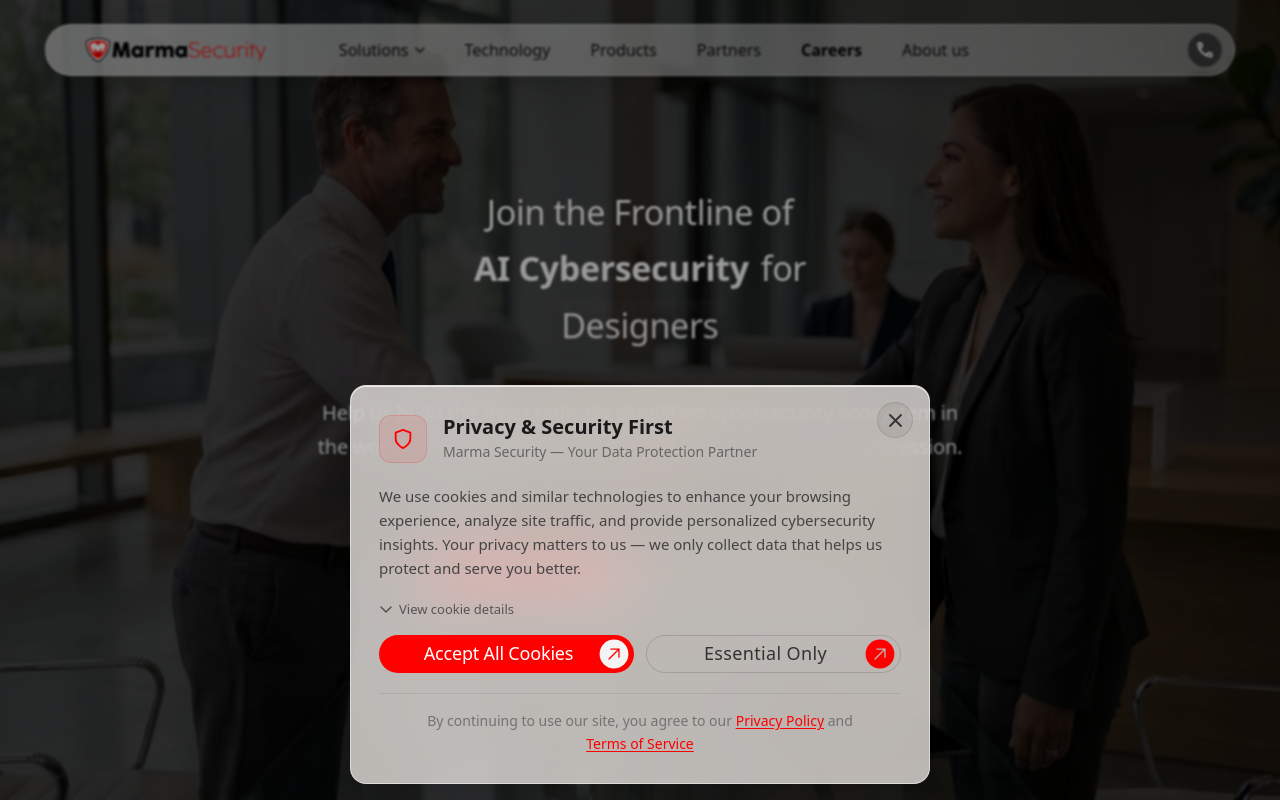
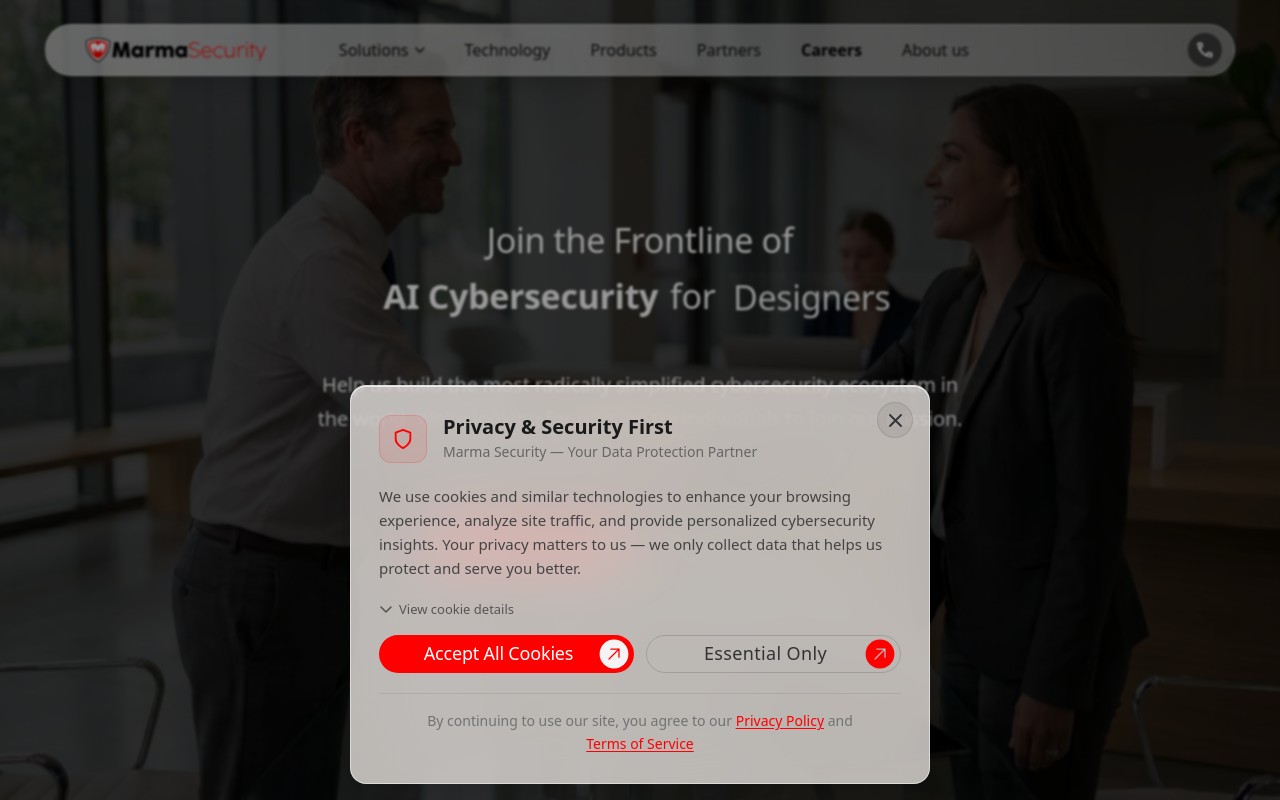
Before and after one commit to vinay-uelement/marma-security, a Next.js app: page /careers in a window 1280 px wide. Shown: the top 800 px of the page. Built offline with nearby package versions, Linux system fonts and the light colour scheme.

Commit message:
feat: add minWidth prop to TumblingText and update layout in CareerHero

```diff
--- a/components/careers/CareerHero.tsx
+++ b/components/careers/CareerHero.tsx
@@ -29,8 +29,8 @@ export default function CareerHero() {
             <div className="flex flex-wrap justify-center items-center gap-x-3">
               <HighlightedText text="AI Cybersecurity" />
               <span>for</span>
+              <TumblingText phrases={phrases} index={index} className="text-white text-center" minWidth="auto" />
             </div>
-            <TumblingText phrases={phrases} index={index} className="text-white text-center" />
           </div>
         }
         titleClassName="font-banner font-normal text-[26px] md:text-[34px] leading-[1.2] md:leading-[48px] tracking-[-0.01em] text-white text-center"
--- a/components/home/TumblingText.tsx
+++ b/components/home/TumblingText.tsx
@@ -7,12 +7,14 @@ interface TumblingTextProps {
   phrases: string[];
   index: number;
   className?: string;
+  minWidth?: string;
 }
 
 export default function TumblingText({
   phrases,
   index,
   className = "",
+  minWidth = "15ch",
 }: TumblingTextProps) {
   const [activePhrase, setActivePhrase] = useState(phrases[index]);
   const [outgoingPhrase, setOutgoingPhrase] = useState<string | null>(null);
@@ -81,7 +83,7 @@ export default function TumblingText({
       className={className}
       style={{
         display: "inline-block",
-        minWidth: "15ch",
+        minWidth: minWidth,
         overflow: "hidden",
         verticalAlign: "bottom",
         perspective: "600px",
```
